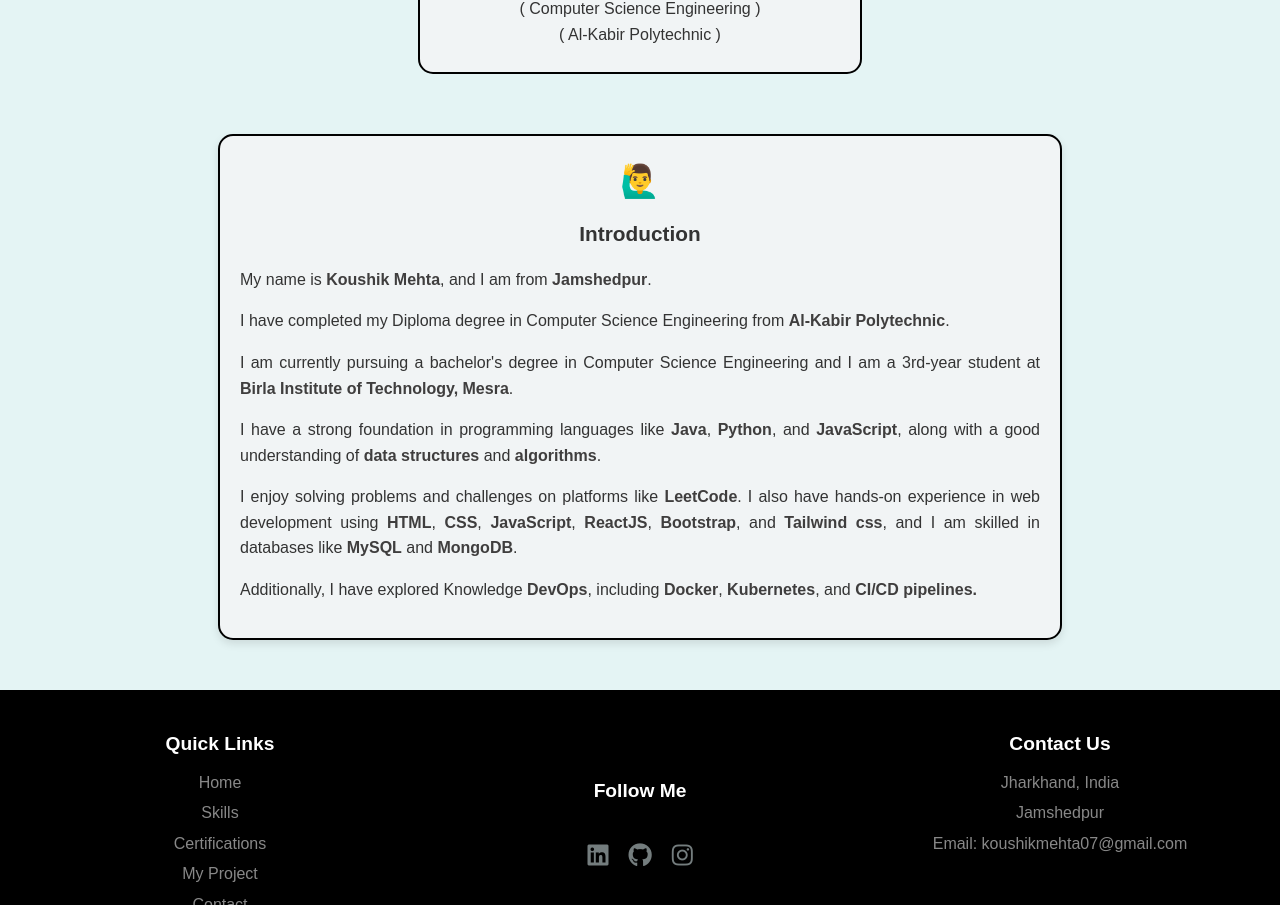
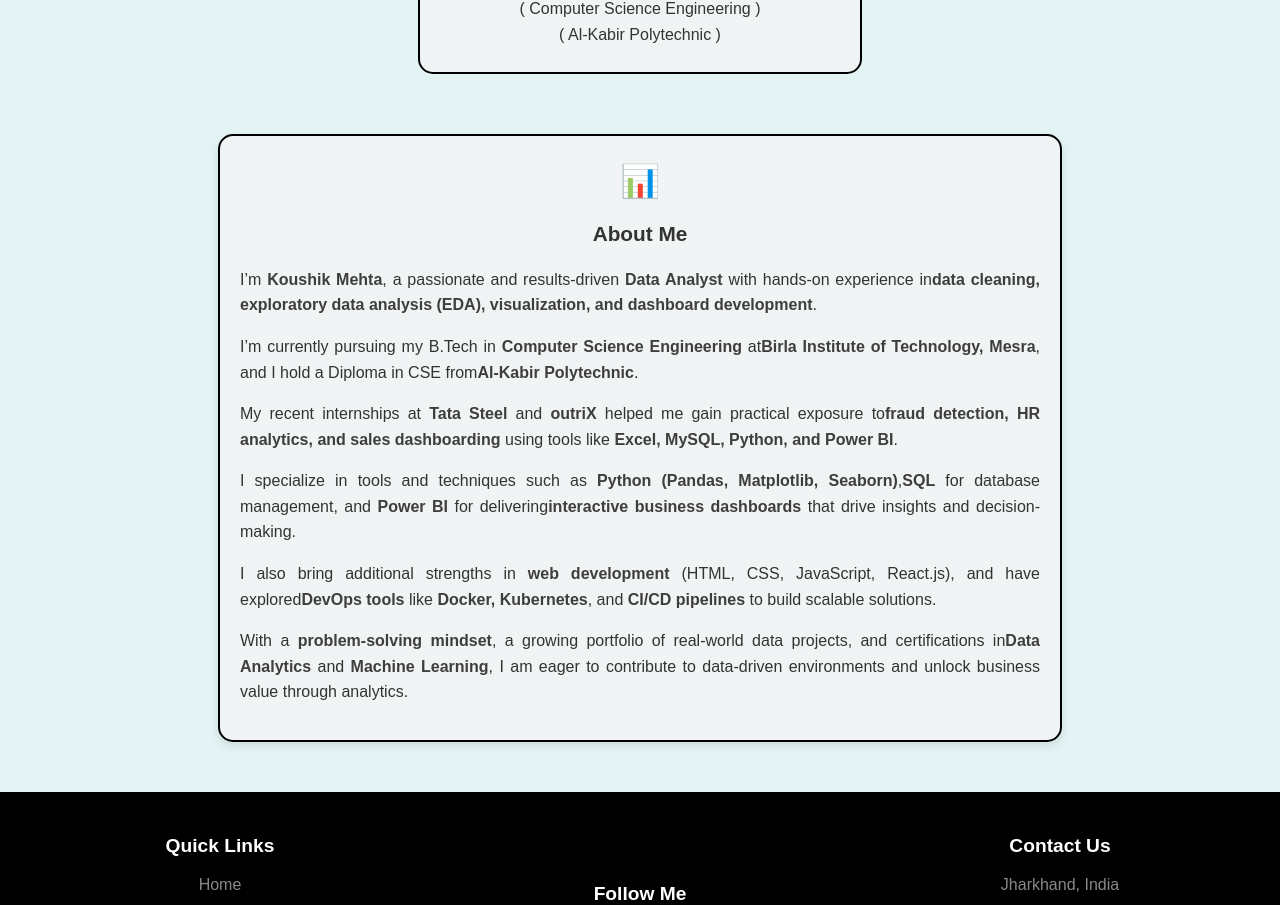
Before and after one commit to KoushikMehta31/Personal_Portfolio, a React (Vite) app: page / in a window 1280 px wide. Shown: the part 1432-2337 px from the top of the page. Built offline with nearby package versions, Linux system fonts and the light colour scheme.

Commit message:
Update Home.jsx

```diff
--- a/src/Components/Home/Home.jsx
+++ b/src/Components/Home/Home.jsx
@@ -13,9 +13,11 @@
         I'm a <span className="Highlight">Data Analysis</span>.
       </h1>
       <p className="home-description">
-        Frontend Developer | Backend Developer | Programmer
+        Business Analysis | Frontend Developer | Programmer
       </p>
+      <a href="https://koushikmehtaresume.tiiny.site/" target="_blank" rel="noopener noreferrer">
         <button className="home-button">Resume</button>
+      </a>
       <div className="social-icons">
         <a href="https://www.linkedin.com/in/koushik-mehta-7a4975285/" target="_blank" rel="noopener noreferrer">
           <i className="fab fa-linkedin"></i>
@@ -30,32 +32,43 @@
     </div>
     <Degree></Degree>
 
-      <div className='about-par'>
-        <center className='intro-icon'>🙋‍♂️</center>
-        <center className='intro'>Introduction </center>
-    <p>My name is <strong>Koushik Mehta</strong>, and I am from <strong>Jamshedpur</strong>.</p>
+      <div className="about-par">
+  <center className="intro-icon">📊</center>
+  <center className="intro">About Me</center>
+
   <p>
-      I have completed my Diploma degree in Computer Science Engineering
-      from <strong>Al-Kabir Polytechnic</strong>.
+    I’m <strong>Koushik Mehta</strong>, a passionate and results-driven <strong>Data Analyst</strong> with hands-on experience in
+    <strong>data cleaning, exploratory data analysis (EDA), visualization, and dashboard development</strong>.
   </p>
+
   <p>
-      I am currently pursuing a bachelor's degree in Computer Science Engineering
-      and I am a 3rd-year student at <strong>Birla Institute of Technology, Mesra</strong>.
+    I’m currently pursuing my B.Tech in <strong>Computer Science Engineering</strong> at
+    <strong>Birla Institute of Technology, Mesra</strong>, and I hold a Diploma in CSE from
+    <strong>Al-Kabir Polytechnic</strong>.
   </p>
+
   <p>
-      I have a strong foundation in programming languages like
-       <strong> Java</strong>, <strong>Python</strong>, and <strong>JavaScript</strong>,
-      along with a good understanding of <strong>data structures</strong> and <strong>algorithms</strong>.
+    My recent internships at <strong>Tata Steel</strong> and <strong>outriX</strong> helped me gain practical exposure to
+    <strong>fraud detection, HR analytics, and sales dashboarding</strong> using tools like <strong>Excel, MySQL, Python, and Power BI</strong>.
   </p>
+
   <p>
-      I enjoy solving problems and challenges on platforms like
-      <strong> LeetCode</strong>. I also have hands-on experience in web development using
-      <strong> HTML</strong>, <strong>CSS</strong>, <strong>JavaScript</strong>, <strong>ReactJS</strong>, <strong>Bootstrap</strong>, and <strong>Tailwind css</strong>,
-      and I am skilled in databases like <strong>MySQL</strong> and <strong>MongoDB</strong>.
+    I specialize in tools and techniques such as <strong>Python (Pandas, Matplotlib, Seaborn)</strong>,
+    <strong>SQL</strong> for database management, and <strong>Power BI</strong> for delivering
+    <strong>interactive business dashboards</strong> that drive insights and decision-making.
   </p>
-    <p> Additionally, I have explored Knowledge <strong>DevOps</strong>, including <strong>Docker</strong>, <strong>Kubernetes</strong>, and <strong>CI/CD pipelines.</strong>
+
+  <p>
+    I also bring additional strengths in <strong>web development</strong> (HTML, CSS, JavaScript, React.js), and have explored
+    <strong>DevOps tools</strong> like <strong>Docker, Kubernetes</strong>, and <strong>CI/CD pipelines</strong> to build scalable solutions.
+  </p>
+
+  <p>
+    With a <strong>problem-solving mindset</strong>, a growing portfolio of real-world data projects, and certifications in
+    <strong>Data Analytics</strong> and <strong>Machine Learning</strong>, I am eager to contribute to data-driven environments and unlock business value through analytics.
   </p>
 </div>
+
     <Footer/>
     </center>
 
```
Lines whose indentation alone changed are shown as unchanged.
